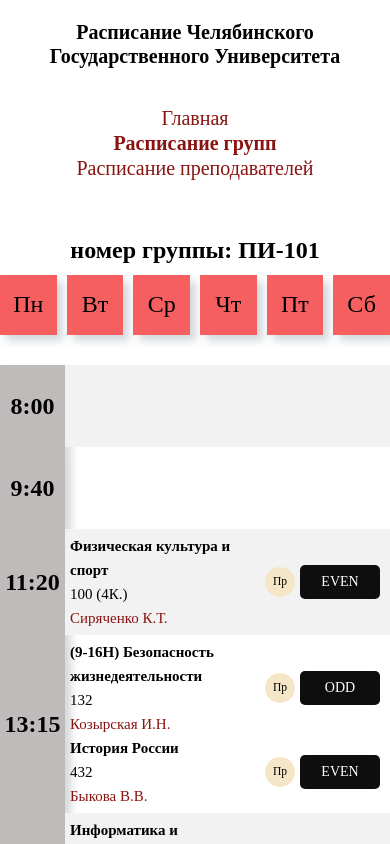
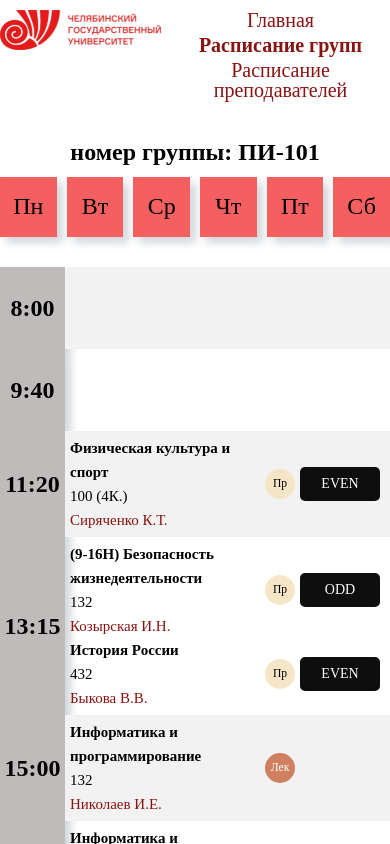
Before and after one commit to quadratishkin/schedule, a React (Vite) app: page /groups/0 in a window 390 px wide. Shown: the top 844 px of the page. Built offline with nearby package versions, Linux system fonts and the light colour scheme.

Commit message:
changes with logo

```diff
--- a/src/App.css
+++ b/src/App.css
@@ -1,6 +1,9 @@
 .app {
   text-align: center;
   min-height: 100vh;
+  /* background-image: url("./images/theme.svg");
+  background-size: cover;
+  background-repeat: no-repeat; */
 }
 
 .app__header {
--- a/src/components/Header/Header.scss
+++ b/src/components/Header/Header.scss
@@ -1,9 +1,50 @@
+.header {
+  padding: 10px 20px;
+  position: relative;
+  margin: 0 0 30px;
+  min-height: 56px;
+  display: flex;
+  justify-content: center;
+  align-items: center;
+
+  &__image {
+    position: absolute;
+    left: 0;
+    top: 50%;
+    transform: translateY(-50%);
+    background-color: transparent;
+
+    @media (max-width: 1100px) {
+      position: relative;
+      transform: none;
+      margin: 0 20px 0 0;
+    }
+
+    @media (max-width: 600px) {
+      margin: 0 10px 0 0;
+      height: 100%;
+    }
+  }
+
+  @media (max-width: 1100px) {
+    justify-content: unset;
+    padding: 10px 0;
+  }
+
+  @media (max-width: 600px) {
+    align-items: unset;
+  }
+}
+
 .navMenu {
   display: flex;
   justify-content: center;
   gap: 64px;
   border-radius: 10px;
-  margin: 0 0 30px;
+
+  @media (max-width: 1100px) {
+    gap: 20px;
+  }
 
   &__text {
     text-decoration: none;
@@ -17,16 +58,16 @@
 
     &--active {
       border-bottom: 1px solid #891311;
-      @media (max-width: 450px) {
+
+      @media (max-width: 600px) {
         border: 0;
         font-weight: 900;
       }
     }
   }
 
-  @media (max-width: 450px) {
+  @media (max-width: 600px) {
     gap: 5px;
-    margin: 0 0 60px;
     flex-direction: column;
   }
 }
--- a/src/components/Header/Header.tsx
+++ b/src/components/Header/Header.tsx
@@ -1,6 +1,7 @@
 import { useEffect, useState } from "react";
 import { Link, useLocation } from "react-router";
 import "./Header.scss";
+import LOGO from "../../images/logo.svg";
 
 export const Header = () => {
   const [currentPage, setCurrentPage] = useState("main");
@@ -17,9 +18,11 @@
 
   return (
     <header className="header">
-      <h1 className="app__header">
-        Расписание Челябинского Государственного Университета
-      </h1>
+      <img
+        className="header__image"
+        src={LOGO}
+        alt="Логотип Челябинского Государственного Университета"
+      />
 
       <nav className="navMenu">
         {currentPage === "main" ? (
--- a/src/components/Schedule/Schedule.scss
+++ b/src/components/Schedule/Schedule.scss
@@ -1,6 +1,7 @@
 .schedule {
   width: 100%;
   border-collapse: collapse;
+  background-color: white;
   margin: 0 0 20px;
 
   &__headers {
--- a/src/components/ScheduleCell/ScheduleCell.scss
+++ b/src/components/ScheduleCell/ScheduleCell.scss
@@ -12,6 +12,7 @@
     align-items: flex-start;
     padding: 5px;
     height: 100%;
+
     &--even {
       background-color: #f2f2f2;
     }
```
Also changed, not shown: src/images/logo.svg (added), src/images/theme.svg (added).
